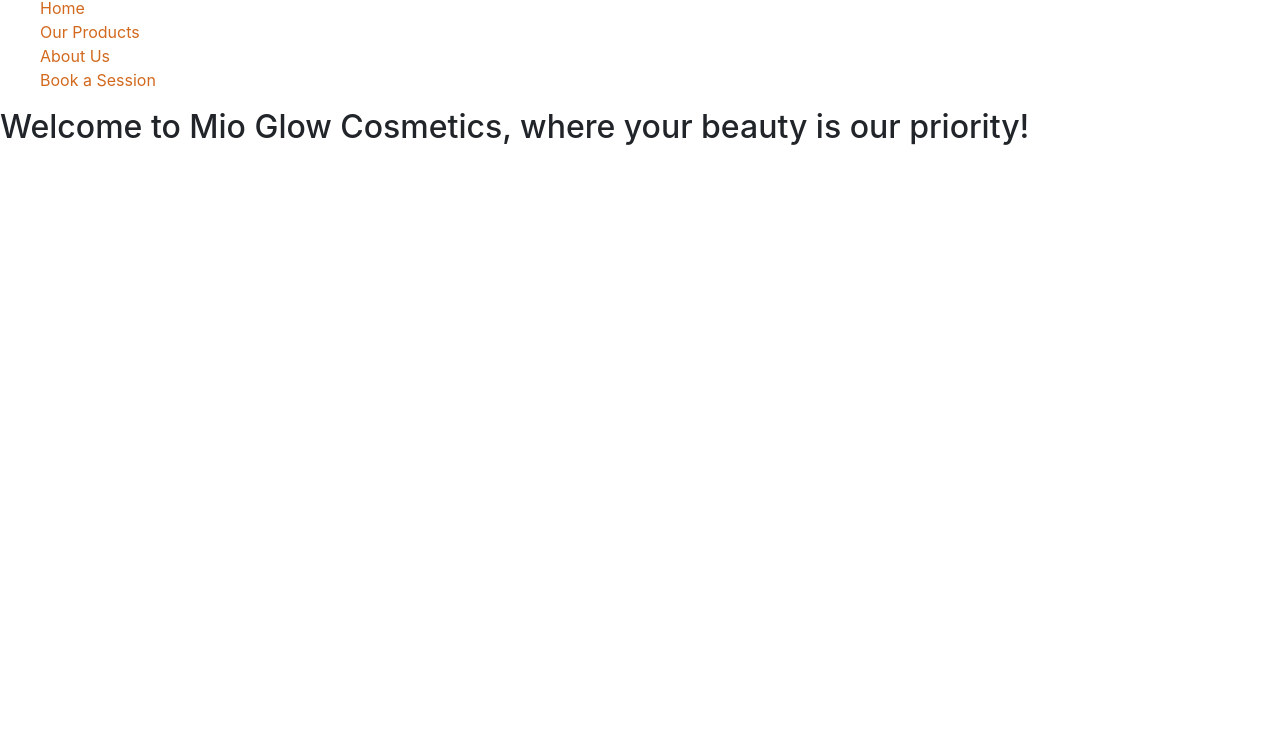
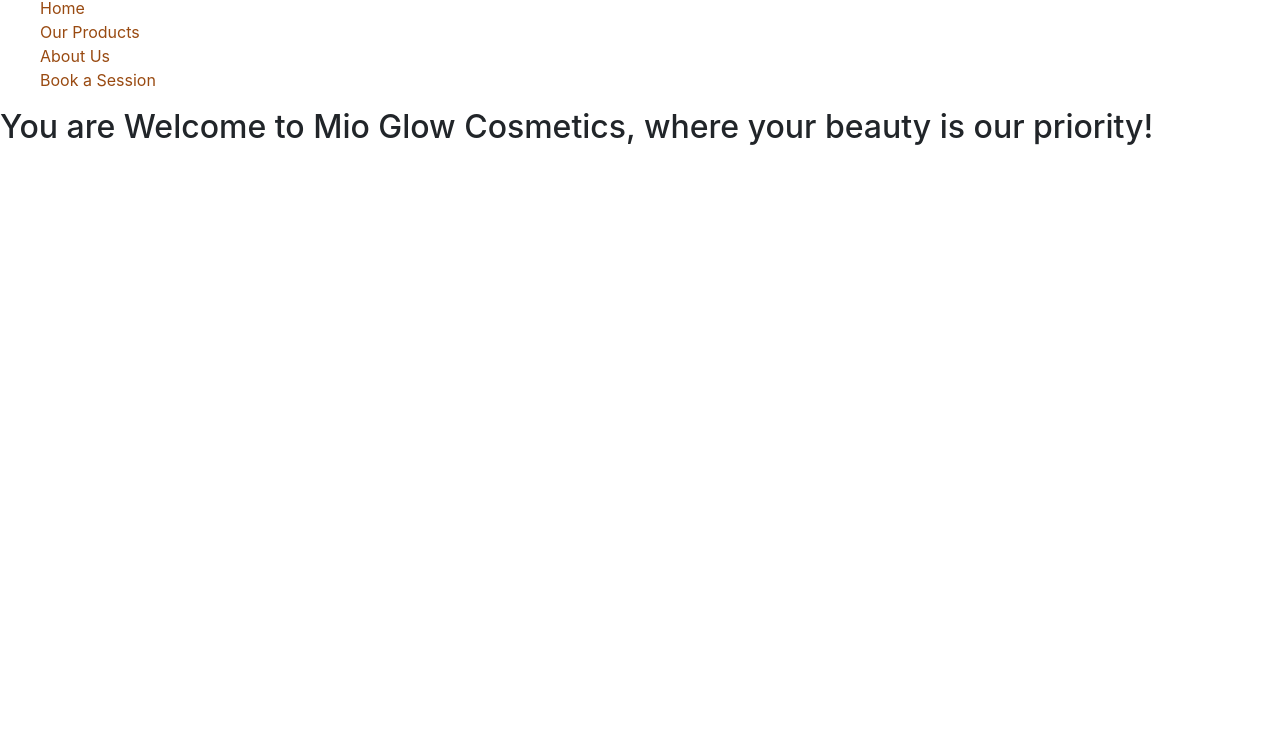
Before and after one commit to NyHagan/ucd-resume, a plain HTML site: page index.html in a window 1280 px wide. Shown: the part 60-800 px from the top of the page. Drawn offline with nearby package versions, Linux system fonts and the light colour scheme.

Commit message:
added more stuff

```diff
--- a/assets/css/style.css
+++ b/assets/css/style.css
@@ -3,7 +3,7 @@
 }
 
 div ul li a{
-    color: chocolate;
+    color: rgb(153, 74, 17);
 
 }
 div ul li{
--- a/index.html
+++ b/index.html
@@ -34,6 +34,6 @@
             </ul>
         </div>
     </nav>
-<h2>Welcome to Mio Glow Cosmetics, where your beauty is our priority!</h2>
+<h2>You are Welcome to Mio Glow Cosmetics, where your beauty is our priority!</h2>
 </body>
 </html>
```
